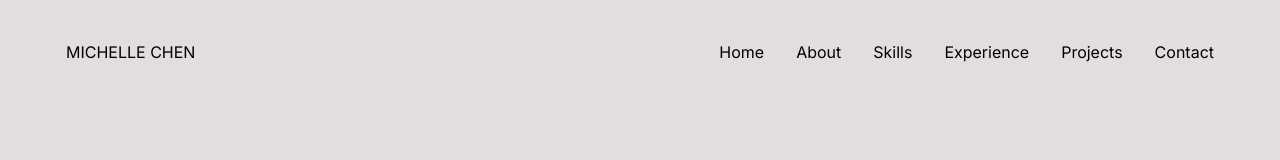
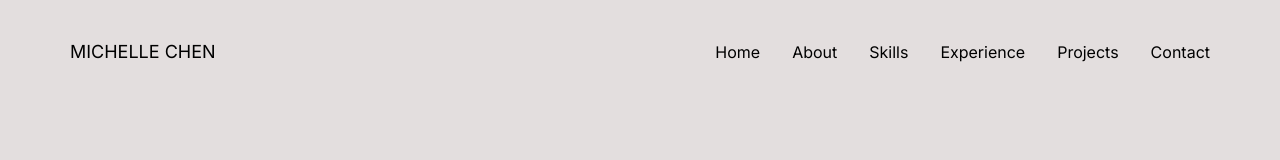
Before and after one commit to hsiangyichen/michelle-portfolio, a Next.js app: page / in a window 1280 px wide. Shown: the top 160 px of the page. Built offline with nearby package versions, Linux system fonts and the light colour scheme.

Commit message:
feat: adjust box model

```diff
--- a/src/app/components/Navbar.js
+++ b/src/app/components/Navbar.js
@@ -36,8 +36,8 @@ const Navbar = () => {
     ));
 
   return (
-    <nav className="w-full px-4 flex justify-between items-center pt-6 h-[10vh] overflow-hidden">
-      <div className="flex justify-start items-center text-base min-w-48">
+    <nav className="w-full px-5 flex justify-between items-center pt-6 h-[10vh] overflow-hidden">
+      <div className="flex justify-start items-center text-lg min-w-48">
         <Link href="/">MICHELLE CHEN</Link>
       </div>
       <div className="hidden lg:flex justify-end items-center text-base space-x-8">
@@ -45,7 +45,7 @@ const Navbar = () => {
       </div>
       <div className="w-full lg:hidden flex justify-end items-center">
         <button onClick={toggleMenu} className="focus:outline-none z-50">
-          {menuOpen ? <FiX size={23} /> : <FiMenu size={23} />}
+          {menuOpen ? <FiX size={26} /> : <FiMenu size={26} />}
         </button>
       </div>
       <div
```
